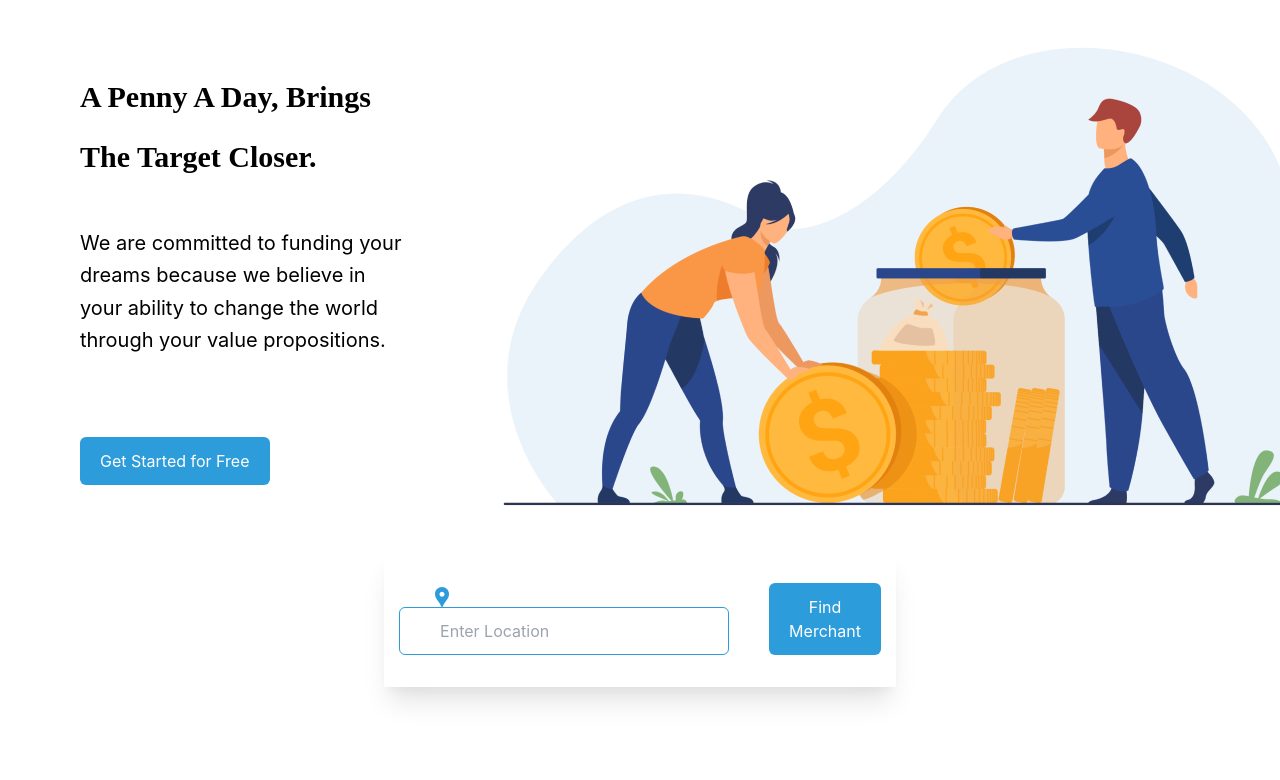
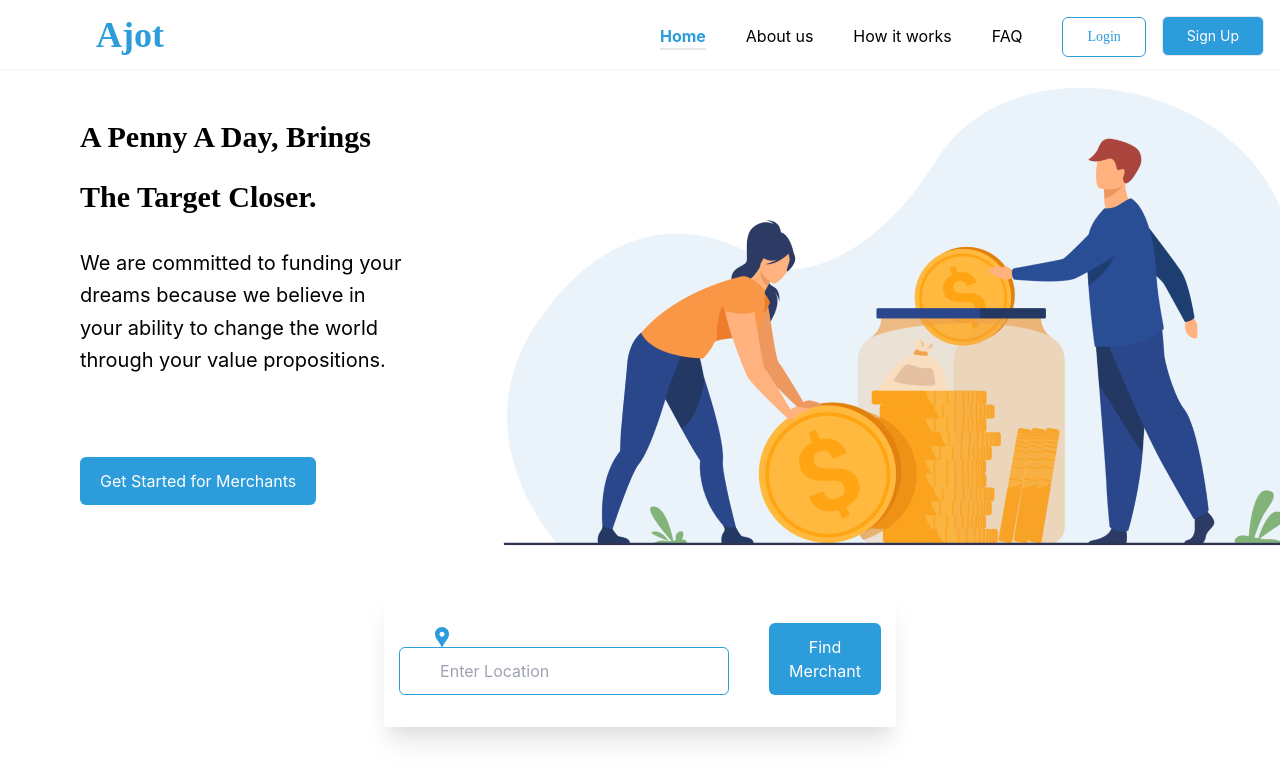
Before and after one commit to EngrEric/enye-quabbly-hack, a React app in the folder enye-quabbly/: page / in a window 1280 px wide. Built offline with nearby package versions, Linux system fonts and the light colour scheme.

Commit message:
[update]

```diff
--- a/enye-quabbly/package.json
+++ b/enye-quabbly/package.json
@@ -7,6 +7,7 @@
     "@testing-library/jest-dom": "^5.11.4",
     "@testing-library/react": "^11.1.0",
     "@testing-library/user-event": "^12.1.10",
+    "classnames": "^2.3.1",
     "react": "^17.0.2",
     "react-dom": "^17.0.2",
     "react-router-dom": "^5.3.0",
--- /dev/null
+++ b/enye-quabbly/src/components/navbar.js
@@ -0,0 +1,103 @@
+/* eslint-disable no-undef */
+import React, { useState } from 'react'
+import { Link, useLocation } from 'react-router-dom'
+import classnames from 'classnames'
+
+// import logo from '../../images/logo/logo.svg'
+
+// import { useSelector } from 'react-redux'
+
+const NavBar = () => {
+  const { pathname } = useLocation()
+  const [nav, setNav] = useState(true)
+  const [userInfo, setUserInfo] = useState(false)
+//   const { userInfo } = useSelector(({ auth }) => auth.authUser)
+
+  const openRoutes = ['/', '/about', '/faq', '/contact-us', '/login', '/sign-up', '/how-it-works']
+
+  if (!openRoutes.includes(pathname)) return ''
+
+  return (
+    <nav className='nav-bar border-b border-gray-100'>
+      <Link to='/'>
+        <div className='flex items-center flex-shrink-0 text-blacker mr-6'>
+          <h1 className='font-manrope font-black text-primary text-4xl ml-20'>Ajot</h1>
+        </div>
+      </Link>
+      <div className='block lg:hidden'>
+        <button
+          onClick={() => setNav(navToggle => !navToggle)}
+          className='flex items-center px-3 py-2 border rounded text-black border-gray-500'
+        >
+          <i className='fas fa-bars' />
+        </button>
+      </div>
+
+      <div
+        className={classnames('lg:w-auto mt-1 w-full block flex-grow lg:flex lg:items-center', {
+          hidden: nav
+        })}
+      >
+        <div className='lg:flex-grow lg:text-right text-base'>
+          <Link
+            to='/'
+            className={`${
+              pathname === '/' ? 'border-b-2  font-bold text-primary' : 'text-black'
+            } block ml-4 mt-4 lg:inline-block lg:mt-0  hover:text-primary mr-6`}
+          >
+            Home
+          </Link>
+
+          <Link
+            to='/how-it-works'
+            className={`${
+              pathname === '/how-it-works'
+                ? 'border-b-2  font-bold text-primary'
+                : 'text-black'
+            } block ml-4 mt-4 lg:inline-block lg:mt-0 hover:text-primary mr-6`}
+          >
+            About us
+          </Link>
+
+          <Link
+            to='/about'
+            className={`${
+              pathname === '/about'
+                ? 'border-b-2  font-bold text-primary'
+                : 'text-black'
+            } block ml-4 mt-4 lg:inline-block lg:mt-0 hover:text-primary mr-6`}
+          >
+            How it works
+          </Link>
+          <Link
+            to='/faq'
+            className={`${
+              pathname === '/faq'
+                ? 'border-b-2 font-bold text-primary'
+                : 'text-black'
+            } block ml-4 mt-4 lg:inline-block lg:mt-0 hover:text-primary mr-6`}
+          >
+            FAQ
+          </Link>
+
+        </div>
+        {!userInfo ? (
+          <div>
+            <Link to='/login' className='nav-btn rounded-md outline-none hover:text-white text-primary font-manrope font-medium border border-primary'>
+              Login
+            </Link>
+            <Link to='/sign-up' className='nav-btn rounded-md hover:text-gray-300 text-white bg-primary'>
+              Sign Up
+            </Link>
+          </div>
+        ) : (
+          <Link to='/dashboard' className='nav-btn hover:text-gray-300 text-white bg-primary'>
+            Dashboard
+          </Link>
+        )}
+      </div>
+    </nav>
+  )
+}
+
+export default NavBar
--- a/enye-quabbly/src/home/landing.js
+++ b/enye-quabbly/src/home/landing.js
@@ -7,15 +7,15 @@ const Landing = () => {
     <>
     <div className="flex justify-around align-middle items-center">
       <div  className='ml-20'>
-      <h2 className='text-3xl xxl:text-5xl font-manrope leading-loose font-extrabold'>A Penny A Day, Brings The Target Closer.</h2>
-        <p className='leading-relaxed xxl:text-3xl xxl:leading-loose mt-10 text-xl'>
+      <h2 className='text-3xl mt-5 xxl:text-5xl font-manrope leading-loose font-black'>A Penny A Day, Brings The Target Closer.</h2>
+        <p className='leading-relaxed xxl:text-3xl xxl:leading-loose mt-5 text-xl'>
           We are committed to funding your dreams because we believe in your
           ability to change the world through your value propositions.
         </p>
-        <button className='transform hover:scale-105 mt-20 rounded-md bg-primary outline-none px-5 py-3 text-white xxl:px-10 xxl:py-5'>Get Started for Free</button>
+        <button className='transform hover:scale-105 mt-20 rounded-md bg-primary outline-none px-5 py-3 text-white xxl:px-10 xxl:py-5'>Get Started for Merchants</button>
       </div>
 
-      <img className='xxl:mt-20' src={homeImg} alt='landing image' />
+      <img className='xxl:mt-20 mt-10' src={homeImg} alt='landing image' />
     </div>
     <div className='flex items-center justify-center w-2/5 mb-5 mx-auto shadow-xl p-8'>
       <div>
--- a/enye-quabbly/src/index.css
+++ b/enye-quabbly/src/index.css
@@ -17,6 +17,14 @@ code {
     monospace;
 }
 
+.nav-bar {
+  @apply flex items-center justify-between flex-wrap bg-white px-4 py-3 fixed w-full z-50;
+}
+
+.nav-btn {
+  @apply inline-block ml-4 text-sm px-6 py-3 leading-none border rounded hover:bg-primary mt-4 lg:mt-0;
+}
+
 .landing-img {
   background-image: url('./images/52401.png');
   width: 100%;
--- a/enye-quabbly/src/routes/routes.js
+++ b/enye-quabbly/src/routes/routes.js
@@ -4,11 +4,13 @@ import {
   Route,
   BrowserRouter,
 } from "react-router-dom/cjs/react-router-dom.min";
+import NavBar from "../components/navbar";
 import Landing from "../home/landing";
 
 const Routes = () => {
   return (
     <BrowserRouter>
+    <NavBar />
       <Switch>
         <Route path="/" component={Landing} />
       </Switch>
```
Also changed, not shown: 1 other file.
